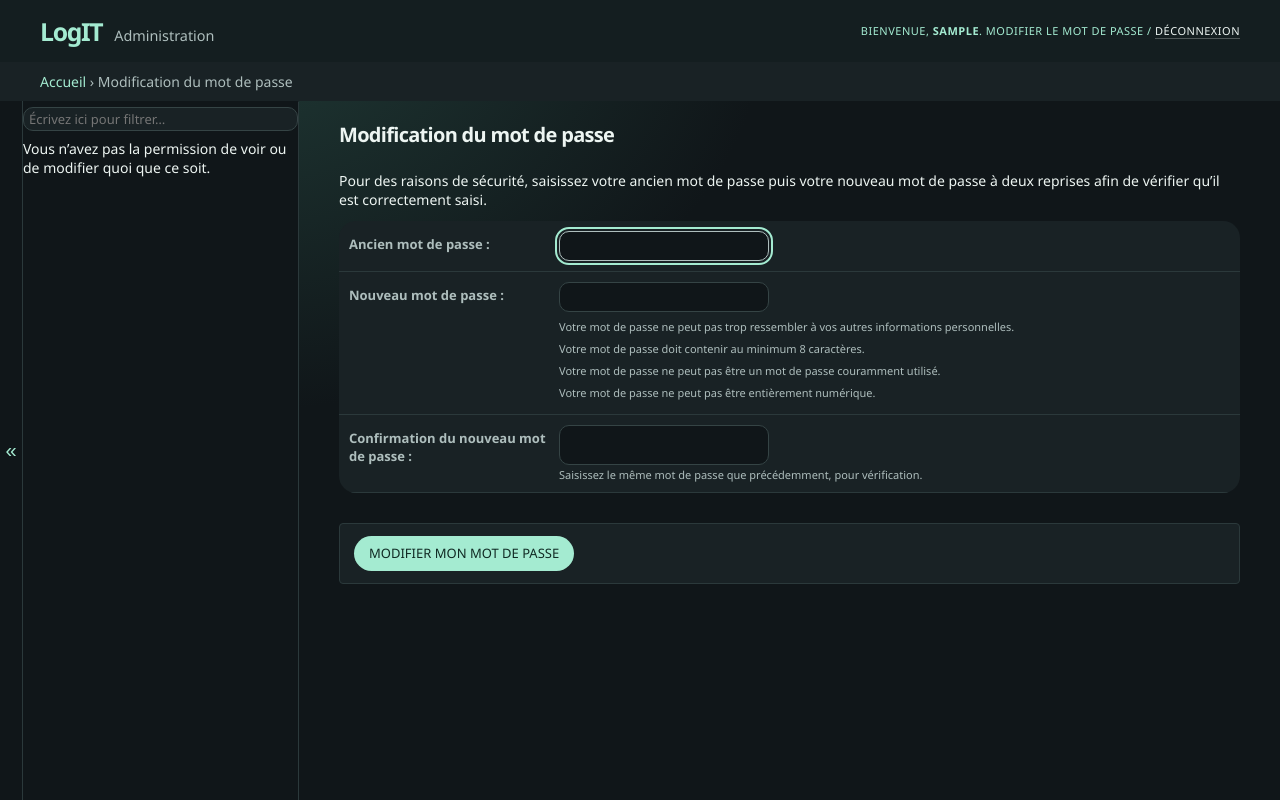
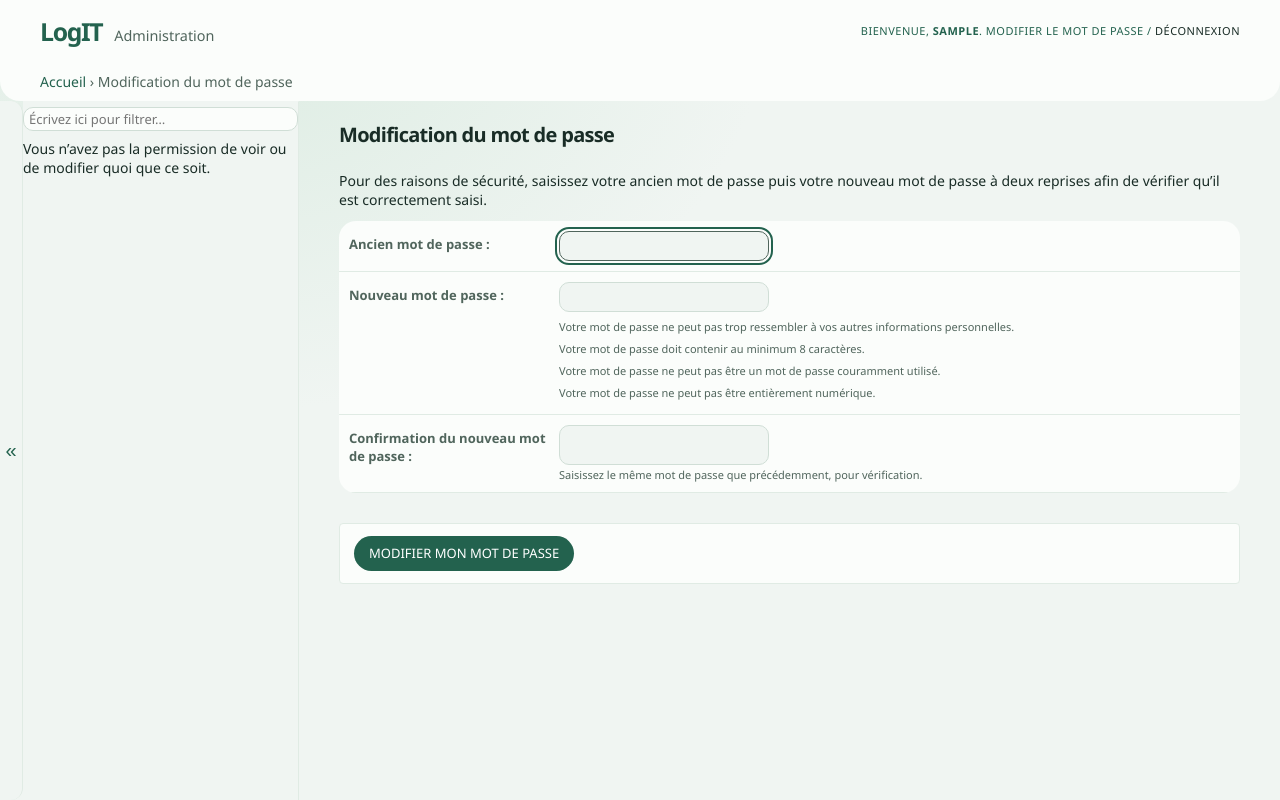
Before and after one commit to KyoshiroFR/logit.old, a Django app: a page that uses logit/templates/admin/base_site.html in a window 1280 px wide. Run offline with Django 5.2, Linux system fonts and the light colour scheme; the visitor is signed in with stand-in values (Sample User, id 1).

Commit message:
Adopter la charte claire de LogIT

```diff
--- a/registre/static/logit-admin.css
+++ b/registre/static/logit-admin.css
@@ -1,49 +1,50 @@
 :root {
-    color-scheme: dark;
+    color-scheme: light;
     --font-family-primary: "Segoe UI", system-ui, sans-serif;
-    --primary: #26403a;
-    --secondary: #253c37;
-    --accent: #a4ebd1;
-    --primary-fg: #edf5f2;
-    --body-fg: #edf5f2;
-    --body-bg: #101619;
-    --body-quiet-color: #aebebd;
-    --body-medium-color: #d4e2df;
-    --body-loud-color: #fff;
-    --header-color: #a4ebd1;
-    --header-branding-color: #edf5f2;
-    --header-bg: #141e20;
-    --header-link-color: #edf5f2;
-    --breadcrumbs-fg: #aebebd;
-    --breadcrumbs-link-fg: #a4ebd1;
-    --breadcrumbs-bg: #192225;
-    --link-fg: #a4ebd1;
-    --link-hover-color: #c7f7e6;
-    --link-selected-fg: #c7f7e6;
-    --hairline-color: #2b393b;
-    --border-color: #354445;
-    --error-fg: #ffb5b5;
-    --message-success-bg: #253c37;
-    --message-warning-bg: #453b25;
-    --message-error-bg: #482d31;
-    --darkened-bg: #192225;
-    --selected-bg: #253c37;
-    --selected-row: #263932;
-    --button-fg: #edf5f2;
-    --button-bg: #253c37;
-    --button-hover-bg: #344d47;
-    --default-button-bg: #a4ebd1;
-    --default-button-hover-bg: #c7f7e6;
-    --close-button-bg: #354445;
-    --close-button-hover-bg: #445758;
+    --primary: #e3f1e9;
+    --secondary: #e0eee6;
+    --accent: #23624e;
+    --primary-fg: #192c26;
+    --body-fg: #192c26;
+    --body-bg: #f0f5f2;
+    --body-quiet-color: #50655c;
+    --body-medium-color: #334a40;
+    --body-loud-color: #11291f;
+    --header-color: #23624e;
+    --header-branding-color: #192c26;
+    --header-bg: #fbfdfb;
+    --header-link-color: #192c26;
+    --breadcrumbs-fg: #50655c;
+    --breadcrumbs-link-fg: #23624e;
+    --breadcrumbs-bg: #fbfdfb;
+    --link-fg: #23624e;
+    --link-hover-color: #164b39;
+    --link-selected-fg: #164b39;
+    --hairline-color: #e0ebe4;
+    --border-color: #d0ded6;
+    --error-fg: #9b2637;
+    --message-success-bg: #e0eee6;
+    --message-warning-bg: #fff2d3;
+    --message-error-bg: #fce5e7;
+    --darkened-bg: #fbfdfb;
+    --selected-bg: #e0eee6;
+    --selected-row: #e0eee6;
+    --button-fg: #192c26;
+    --button-bg: #e0eee6;
+    --button-hover-bg: #d4e7db;
+    --default-button-bg: #23624e;
+    --default-button-hover-bg: #164b39;
+    --close-button-bg: #d0ded6;
+    --close-button-hover-bg: #c0d7ca;
     --delete-button-bg: #9f3d47;
     --delete-button-hover-bg: #b54954;
-    --object-tools-bg: #253c37;
-    --object-tools-hover-bg: #344d47;
+    --object-tools-bg: #e0eee6;
+    --object-tools-hover-bg: #d4e7db;
 }
 
-body { background: radial-gradient(ellipse at 18% 0%, #203a36, transparent 540px), var(--body-bg); }
+body { background: radial-gradient(ellipse at 18% 0%, #dcece2, transparent 540px), var(--body-bg); }
 #header { padding-block: 14px; }
+div.breadcrumbs { border-radius: 0 0 20px 20px; }
 #site-name { display: flex; align-items: baseline; flex-wrap: wrap; gap: 12px; }
 #site-name .logit-brand { font-size: 1.55rem; letter-spacing: -.055em; font-weight: 800; }
 .logit-brand span { color: var(--accent); }
@@ -61,6 +62,7 @@ body { background: radial-gradient(ellipse at 18% 0%, #203a36, transparent 540px
     overflow-wrap: anywhere;
 }
 #nav-sidebar { background: var(--body-bg); }
+#toggle-nav-sidebar { border-radius: 0 12px 12px 0; }
 #nav-sidebar .current-app .section { color: var(--accent); }
 #nav-sidebar .current-model { background: var(--selected-bg); }
 #content input:not([type="checkbox"], [type="radio"], [type="hidden"]),
@@ -68,8 +70,9 @@ body { background: radial-gradient(ellipse at 18% 0%, #203a36, transparent 540px
 #content .button, #content input[type="submit"], #content .object-tools a, #content .deletelink {
     border-radius: 999px;
 }
-#content .button.default, #content input[type="submit"].default { color: #112a24; }
+#content .button.default, #content input[type="submit"].default { color: #ffffff; }
+#content .deletelink, #content .deletelink:visited { color: #ffffff; }
 #content-related, #changelist-filter, .submit-row, #toolbar { border-radius: 17px; }
 #content-related, #changelist-filter { overflow: hidden; }
-body.login #container { border-radius: 22px; overflow: hidden; }
+body.login #container { border-radius: 24px; overflow: hidden; box-shadow: 0 5px 20px #214d3714; }
 :where(a, button, input, textarea, select):focus-visible { outline: 2px solid var(--accent); outline-offset: 2px; }
```
Also changed, not shown: registre/static/logit.css (+23 -23 lines).
